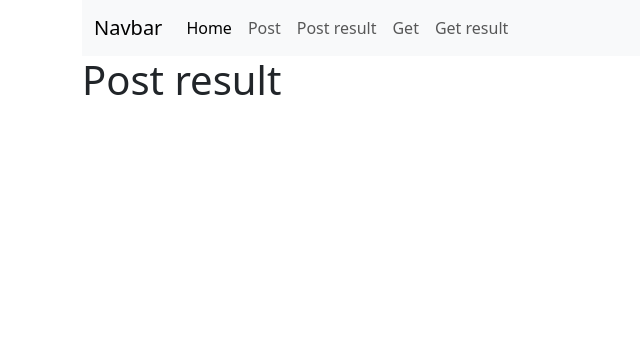
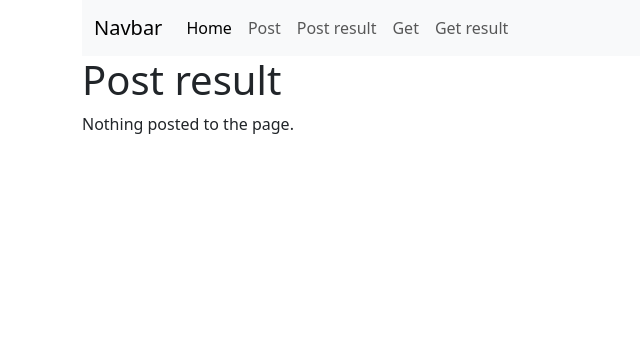
Before and after one commit to skarlettespinoza/MIS-4013-HW2, a PHP site: page /post-result.php in a window 1280 px wide. Shown: the top 356 px of the page, without its empty margins (0-640 px from the left). Run offline with PHP 8.4, Linux system fonts and the light colour scheme.

Commit message:
Update post-result.php

```diff
--- a/post-result.php
+++ b/post-result.php
@@ -4,6 +4,15 @@ include "view-header.php";
 ?>
 <h1>Post result</h1>
 <?php
-if (isset($_POST['my-name']))
+if (isset($_POST['my-name'])) {
+?>
+  <p>The value sent is:</p>
+<?php
+  echo$_POST['my-name'];
+} else {
+?>
+  <p>Nothing posted to the page.</p>
+<?php
+}
 include "view-footer.php";
 ?>
```
